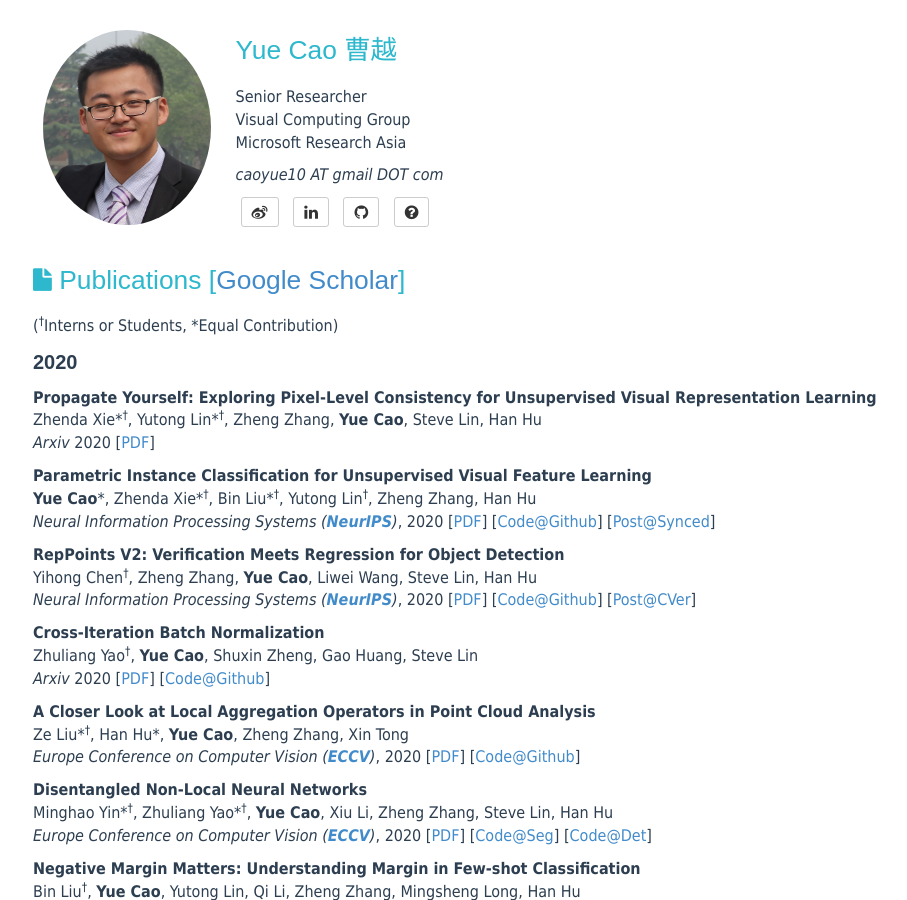
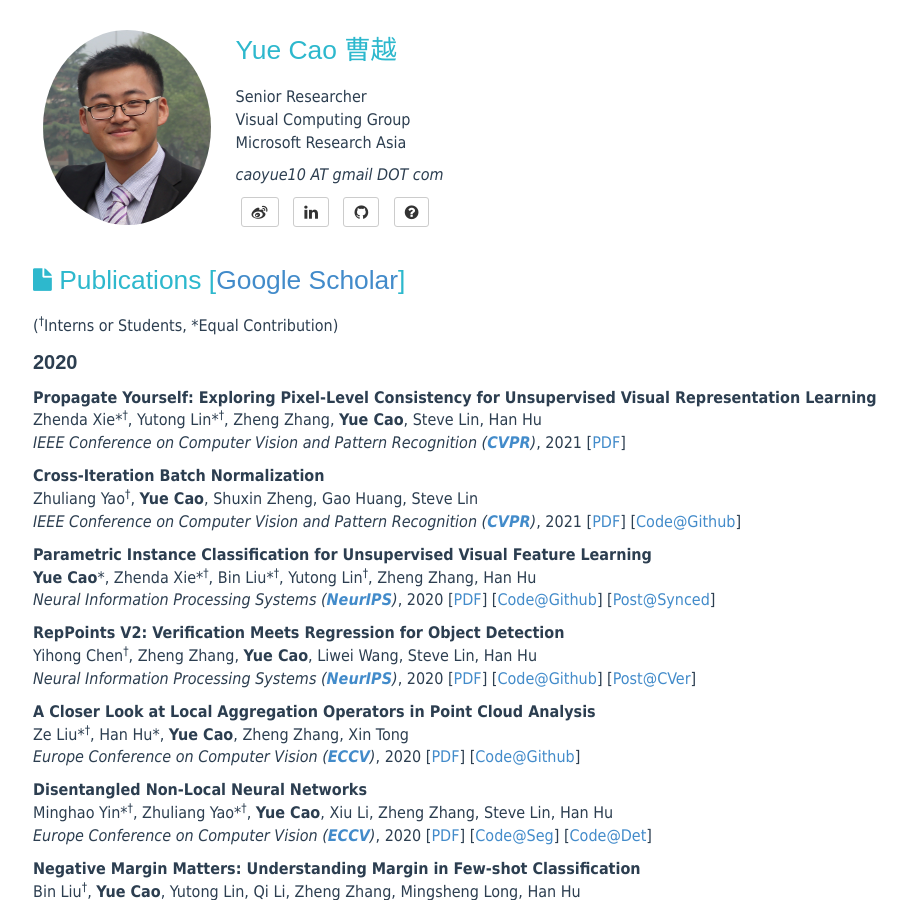
Before and after one commit to caoyue10/caoyue10.github.io, a Jekyll site: the page built from allpub.html, in a window 1280 px wide and 900 px high. Shown: the whole window, without its empty margins (137-1044 px from the left). Built offline with Jekyll 4.4.1, drawn with Linux system fonts in a browser that asks for light colours.

Commit message:
Update allpub.html

```diff
--- a/allpub.html
+++ b/allpub.html
@@ -10,7 +10,11 @@ layout: page
 	<p style="font-size:20px;font-weight:bold;font-family:Arial,sans-serif;">2020</p>
 	<p><strong>Propagate Yourself: Exploring Pixel-Level Consistency for Unsupervised Visual Representation Learning</strong><br>
 	    Zhenda Xie*<sup><span>&#8224;</span></sup>, Yutong Lin*<sup><span>&#8224;</span></sup>, Zheng Zhang, <strong>Yue Cao</strong>, Steve Lin, Han Hu<br>
-	    <em>Arxiv</em> 2020 [<a href="https://arxiv.org/abs/2011.10043">PDF</a>]
+	    <em>IEEE Conference on Computer Vision and Pattern Recognition (<a href="http://cvpr2021.thecvf.com/"><strong>CVPR</strong></a>)</em>, 2021 [<a href="https://arxiv.org/abs/2011.10043">PDF</a>]
+            </p>
+	<p><strong>Cross-Iteration Batch Normalization</strong><br>
+            Zhuliang Yao<sup><span>&#8224;</span></sup>, <strong>Yue Cao</strong>, Shuxin Zheng, Gao Huang, Steve Lin<br>
+            <em>IEEE Conference on Computer Vision and Pattern Recognition (<a href="http://cvpr2021.thecvf.com/"><strong>CVPR</strong></a>)</em>, 2021 [<a href="https://arxiv.org/abs/2002.05712">PDF</a>] [<a href="https://github.com/Howal/Cross-iterationBatchNorm">Code@Github</a>]
             </p>
 	<p><strong>Parametric Instance Classification for Unsupervised Visual Feature Learning</strong><br>
             <strong>Yue Cao</strong>*, Zhenda Xie*<sup><span>&#8224;</span></sup>, Bin Liu*<sup><span>&#8224;</span></sup>, Yutong Lin<sup><span>&#8224;</span></sup>, Zheng Zhang, Han Hu<br>
@@ -19,10 +23,6 @@ layout: page
 	<p><strong>RepPoints V2: Verification Meets Regression for Object Detection</strong><br>
             Yihong Chen<sup><span>&#8224;</span></sup>, Zheng Zhang, <strong>Yue Cao</strong>, Liwei Wang, Steve Lin, Han Hu<br>
             <em>Neural Information Processing Systems (<a href="https://neurips.cc/Conferences/2020"><strong>NeurIPS</strong></a>)</em>, 2020 [<a href="https://arxiv.org/abs/2007.08508">PDF</a>] [<a href="https://github.com/Scalsol/RepPointsV2">Code@Github</a>] [<a href="https://mp.weixin.qq.com/s/t3qmzIdoCPjlfmG1BYDGSw">Post@CVer</a>]
-            </p>
-	<p><strong>Cross-Iteration Batch Normalization</strong><br>
-            Zhuliang Yao<sup><span>&#8224;</span></sup>, <strong>Yue Cao</strong>, Shuxin Zheng, Gao Huang, Steve Lin<br>
-            <em>Arxiv</em> 2020 [<a href="https://arxiv.org/abs/2002.05712">PDF</a>] [<a href="https://github.com/Howal/Cross-iterationBatchNorm">Code@Github</a>]
             </p>
 	<p><strong>A Closer Look at Local Aggregation Operators in Point Cloud Analysis
 </strong><br>
```
